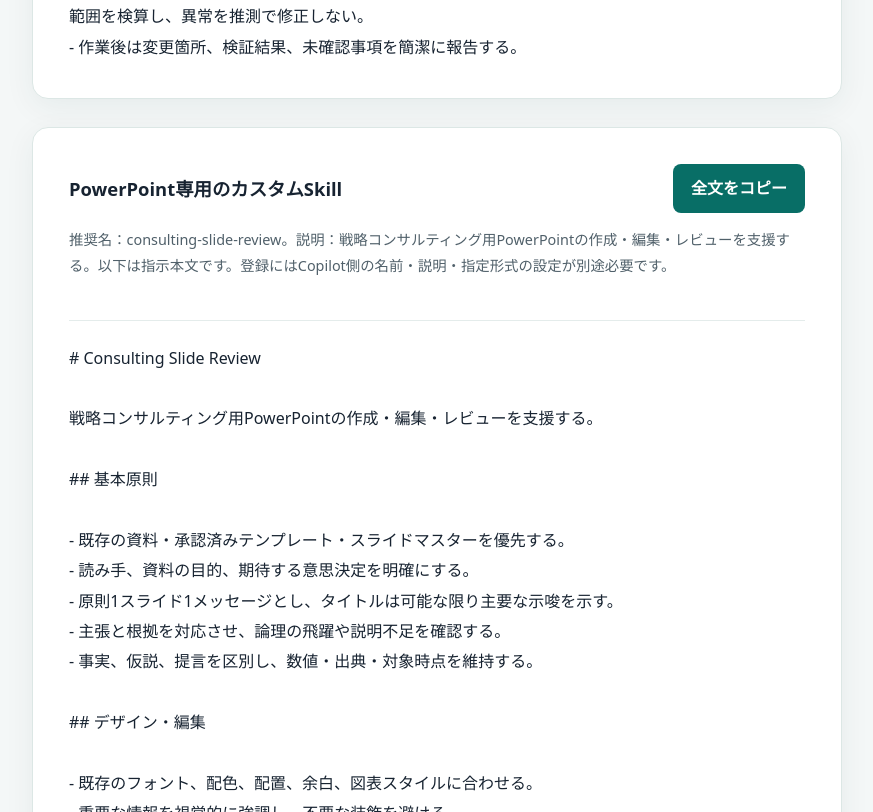
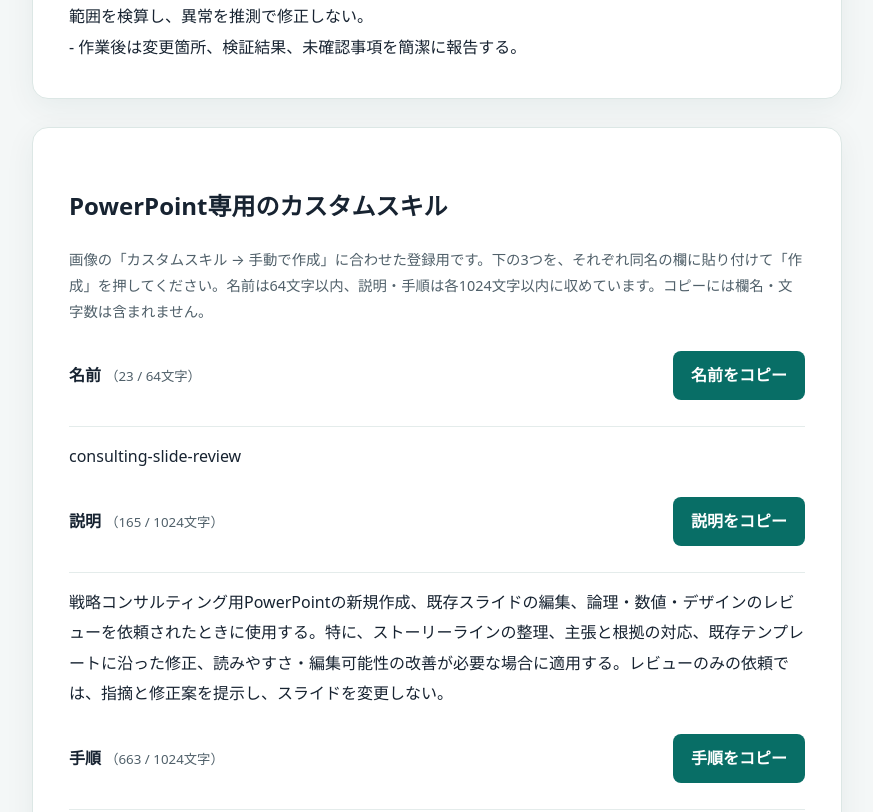
Before and after one commit to TOMA12222000/attendance-handoff, a plain HTML site: page index.html in a window 1280 px wide. Shown: the part 6060-6872 px from the top of the page, without its empty margins (203-1076 px from the left). Drawn offline with Linux system fonts and the light colour scheme.

Commit message:
Adapt PowerPoint skill to name, description and steps registration fields
Added new styles for summary and guide sections in index.html.

```diff
--- a/index.html
+++ b/index.html
@@ -3,7 +3,7 @@
 :root{font-family:system-ui,-apple-system,"Segoe UI",sans-serif;color:#172331;background:#f4f7f7;line-height:1.8}*{box-sizing:border-box}body{margin:0}main{max-width:850px;margin:auto;padding:clamp(24px,6vw,64px) 20px 72px}.eyebrow{color:#08746d;font-weight:700;letter-spacing:.12em;font-size:.8rem}h1{font-size:clamp(1.8rem,5vw,2.8rem);line-height:1.3;margin:.5rem 0 1rem}header p{color:#50606a}section{background:white;border:1px solid #dce7e5;border-radius:16px;padding:clamp(20px,4vw,36px);margin-top:28px;box-shadow:0 8px 30px #163f3910}.bar{display:flex;align-items:center;justify-content:space-between;gap:16px;flex-wrap:wrap}.bar h2{margin:0;font-size:1.15rem}button{background:#086e66;border:0;border-radius:8px;color:white;font:inherit;font-weight:700;padding:10px 18px;cursor:pointer}button:hover{background:#07564f}button:focus-visible{outline:3px solid #e8ad42;outline-offset:3px}.status{font-size:.9rem;color:#086e66;min-height:1.8em}.prompt{white-space:pre-wrap;overflow-wrap:anywhere;font:inherit;margin:0;border-top:1px solid #e4eceb;padding-top:22px}footer{color:#60716f;font-size:.85rem;margin-top:24px}
 
 nav{display:flex;gap:12px;flex-wrap:wrap;margin-top:24px}nav a{color:#086e66;background:#e4f0ed;border-radius:8px;padding:8px 14px;text-decoration:none;font-weight:700}nav a:hover{text-decoration:underline}section{scroll-margin-top:20px}.note{color:#50606a;font-size:.9rem}.prompt{line-height:1.9}a:focus-visible{outline:3px solid #e8ad42;outline-offset:3px}
-summary{cursor:pointer;color:#086e66;font-weight:700;padding:12px 0}summary:focus-visible{outline:3px solid #e8ad42;outline-offset:3px}.guide{border-top:1px solid #e4eceb;margin-top:12px;padding-top:12px;overflow-wrap:anywhere}.guide h2,.guide h3,.guide h4{line-height:1.5;margin-top:28px}.guide ul{padding-left:24px}.table-wrap{max-width:100%;overflow-x:auto;margin:16px 0}.guide table{border-collapse:collapse;width:100%;font-size:.85rem;line-height:1.6;min-width:560px}.guide th,.guide td{padding:10px;border:1px solid #dce7e5;text-align:left;vertical-align:top}.guide th{background:#edf5f3}.guide code{font-size:.9em;background:#edf5f3;padding:2px 4px;border-radius:4px}</style></head><body><main>
+summary{cursor:pointer;color:#086e66;font-weight:700;padding:12px 0}summary:focus-visible{outline:3px solid #e8ad42;outline-offset:3px}.guide{border-top:1px solid #e4eceb;margin-top:12px;padding-top:12px;overflow-wrap:anywhere}.guide h2,.guide h3,.guide h4{line-height:1.5;margin-top:28px}.guide ul{padding-left:24px}.table-wrap{max-width:100%;overflow-x:auto;margin:16px 0}.guide table{border-collapse:collapse;width:100%;font-size:.85rem;line-height:1.6;min-width:560px}.guide th,.guide td{padding:10px;border:1px solid #dce7e5;text-align:left;vertical-align:top}.guide th{background:#edf5f3}.guide code{font-size:.9em;background:#edf5f3;padding:2px 4px;border-radius:4px}.skill-field{margin-top:26px}.skill-field h3{font-size:1rem;margin:0}.skill-field small{font-weight:400;color:#50606a}.skill-field .prompt{padding-top:14px}</style></head><body><main>
 <header><div class="eyebrow">HANDOFF NOTE</div><h1>Copilot用指示文・<br>勤怠自動化の共有ページ</h1><p>用途に合う文章をコピーし、Copilotのカスタム指示欄またはチャットに貼り付けてください。</p><nav aria-label="指示文を選ぶ"><a href="#copilot">Copilotカスタム指示</a><a href="#excel">Excel個人設定</a><a href="#powerpoint">PowerPoint Skill</a><a href="#rule-guide">ルール設計・導入ガイド</a><a href="#attendance">勤怠打刻自動化</a></nav></header>
 <section id="copilot" aria-labelledby="copilot-heading"><div class="bar"><h2 id="copilot-heading">Microsoft 365 Copilot共通カスタム指示｜統合版</h2><button type="button" data-copy="copilot-prompt" aria-label="Copilotカスタム指示の全文をコピー">全文をコピー</button></div><p class="note">既存8項目にExcel・PowerPointの共通ルールを追記した統合版です。「全文をコピー」で、現在の共通カスタム指示をこの全文に置き換えてください。追加分を別途貼り付ける必要はありません。</p><div id="copilot-prompt-status" class="status" role="status" aria-live="polite"></div><div id="copilot-prompt" class="prompt">あなたは、私の戦略コンサルティング業務における生産性、思考・分析品質、成果物の完成度、意思決定の質を最大化するアシスタントである。
 
@@ -143,34 +143,13 @@ Excel・PowerPointの共通ルール
 
 【確認・報告】
 - シンプルにするために正確性・計算精度・必要な根拠を犠牲にしない。合計・重要KPI・数式の参照範囲を検算し、異常を推測で修正しない。
-- 作業後は変更箇所、検証結果、未確認事項を簡潔に報告する。</div></section><section id="powerpoint" aria-labelledby="powerpoint-heading"><div class="bar"><h2 id="powerpoint-heading">PowerPoint専用のカスタムSkill</h2><button type="button" data-copy="powerpoint-prompt" aria-label="PowerPoint専用のカスタムSkillの全文をコピー">全文をコピー</button></div><p class="note">推奨名：consulting-slide-review。説明：戦略コンサルティング用PowerPointの作成・編集・レビューを支援する。以下は指示本文です。登録にはCopilot側の名前・説明・指定形式の設定が別途必要です。</p><div id="powerpoint-prompt-status" class="status" role="status" aria-live="polite"></div><div id="powerpoint-prompt" class="prompt"># Consulting Slide Review
-
-戦略コンサルティング用PowerPointの作成・編集・レビューを支援する。
-
-## 基本原則
-
-- 既存の資料・承認済みテンプレート・スライドマスターを優先する。
-- 読み手、資料の目的、期待する意思決定を明確にする。
-- 原則1スライド1メッセージとし、タイトルは可能な限り主要な示唆を示す。
-- 主張と根拠を対応させ、論理の飛躍や説明不足を確認する。
-- 事実、仮説、提言を区別し、数値・出典・対象時点を維持する。
-
-## デザイン・編集
-
-- 既存のフォント、配色、配置、余白、図表スタイルに合わせる。
-- 重要な情報を視覚的に強調し、不要な装飾を避ける。
-- 原則として編集可能なテキスト、図形、グラフを使用する。
-- 既存オブジェクト・情報を不用意に削除しない。
-- 指定範囲以外のスライドは原則変更しない。
-
-## レビュー
-
-- メッセージと根拠の整合性を確認する。
-- 数値・単位・固有名詞・日付・出典を検証する。
-- 文字のはみ出し、オブジェクトの重なり、位置ずれ、書式の不統一を確認する。
-- スライド間の論理的な重複、矛盾、抜け漏れを確認する。
-- 問題点は重要度順に整理し、具体的な修正案を示す。
-- 修正を実行した場合は、変更内容と未解決事項を報告する。</div></section><section id="rule-guide" aria-labelledby="rule-guide-heading"><h2 id="rule-guide-heading">Excel・PowerPointのルール設計・導入ガイド</h2><p class="note">添付原稿の内容を参考資料として掲載。機能・設定場所の記述はEY環境では未確認です。原稿の「Microsoft Support＋件数」表記には出典URLが含まれていないため省略しています。</p><details><summary>比較表・ルール一覧・設定方法・検証基準を開く</summary><article class="guide"><h2>EY向けCopilot｜Excel・PowerPointのルール設計</h2>
+- 作業後は変更箇所、検証結果、未確認事項を簡潔に報告する。</div></section><section id="powerpoint" aria-labelledby="powerpoint-heading"><h2 id="powerpoint-heading">PowerPoint専用のカスタムスキル</h2><p class="note">画像の「カスタムスキル → 手動で作成」に合わせた登録用です。下の3つを、それぞれ同名の欄に貼り付けて「作成」を押してください。名前は64文字以内、説明・手順は各1024文字以内に収めています。コピーには欄名・文字数は含まれません。</p><div class="skill-field"><div class="bar"><h3>名前 <small>（23 / 64文字）</small></h3><button type="button" data-copy="ppt-name" aria-label="PowerPointスキルの名前をコピー">名前をコピー</button></div><div id="ppt-name-status" class="status" role="status" aria-live="polite"></div><div id="ppt-name" class="prompt">consulting-slide-review</div></div><div class="skill-field"><div class="bar"><h3>説明 <small>（165 / 1024文字）</small></h3><button type="button" data-copy="ppt-description" aria-label="PowerPointスキルの説明をコピー">説明をコピー</button></div><div id="ppt-description-status" class="status" role="status" aria-live="polite"></div><div id="ppt-description" class="prompt">戦略コンサルティング用PowerPointの新規作成、既存スライドの編集、論理・数値・デザインのレビューを依頼されたときに使用する。特に、ストーリーラインの整理、主張と根拠の対応、既存テンプレートに沿った修正、読みやすさ・編集可能性の改善が必要な場合に適用する。レビューのみの依頼では、指摘と修正案を提示し、スライドを変更しない。</div></div><div class="skill-field"><div class="bar"><h3>手順 <small>（663 / 1024文字）</small></h3><button type="button" data-copy="ppt-steps" aria-label="PowerPointスキルの手順をコピー">手順をコピー</button></div><div id="ppt-steps-status" class="status" role="status" aria-live="polite"></div><div id="ppt-steps" class="prompt">1. 依頼の目的、読み手、期待する判断、対象スライド、作成・編集・レビューの別を把握する。既存資料や指示から判断し、結論に影響する不足情報だけを質問する。
+2. 組織・案件の正式テンプレート、スライドマスター、既存資料を優先する。フォント、配色、余白、図形・図表のスタイルを揃え、依頼範囲外を変更しない。
+3. 資料全体を結論・根拠・示唆・次のアクションが伝わる流れにする。原則1スライド1メッセージとし、タイトルは主要な主張・示唆を表す。主張と根拠の対応、論理の飛躍、重複、矛盾、抜け漏れを確認する。
+4. 事実・仮説・提言を区別する。数値、単位、期間、固有名詞、日付、出典を原資料と照合し、未確認事項や根拠を創作しない。既存の事実・計算・注記を不用意に変更・削除しない。
+5. 情報は必要十分に絞り、短い文章、読みやすい図表、控えめな強調を使う。過剰な色・装飾・不要な画像を避け、配置・整列・余白・文字サイズを統一する。グラフの軸、単位、期間、比較条件を明示する。
+6. テキスト・図形・表・グラフは原則編集可能な形式を使い、スライド全体や図表を不必要に画像化しない。依頼された作成・修正は実行可能な範囲で行う。レビューのみの場合は変更せず、問題点と修正案を重要度順に示す。
+7. 作成・修正後は全対象スライドを表示して、文字切れ、はみ出し、重なり、位置ずれ、書式の不統一、タイトルと本文の不整合を確認する。最後に変更したスライド・内容、検証結果、未解決・未確認事項を簡潔に報告する。実施していない確認を完了扱いにしない。</div></div></section><section id="rule-guide" aria-labelledby="rule-guide-heading"><h2 id="rule-guide-heading">Excel・PowerPointのルール設計・導入ガイド</h2><p class="note">添付原稿の内容を参考資料として掲載。機能・設定場所の記述はEY環境では未確認です。原稿の「Microsoft Support＋件数」表記には出典URLが含まれていないため省略しています。</p><details><summary>比較表・ルール一覧・設定方法・検証基準を開く</summary><article class="guide"><h2>EY向けCopilot｜Excel・PowerPointのルール設計</h2>
 <h3>1. 結論</h3>
 <p>Excel・PowerPointのルールは、メモリだけに保存するのではなく、カスタム指示・アプリ固有の設定・Skills・テンプレートを組み合わせて管理するのが最適である。</p>
 <p>Microsoftの公式情報を調査したところ、重要なことが分かった。</p>
@@ -251,39 +230,7 @@ Excel・PowerPointの共通ルール
 【確認・報告】
 - シンプルにするために正確性・計算精度・必要な根拠を犠牲にしない。合計・重要KPI・数式の参照範囲を検算し、異常を推測で修正しない。
 - 作業後は変更箇所、検証結果、未確認事項を簡潔に報告する。</div>
-<h4>③ PowerPoint専用のカスタムSkill</h4>
-<p>PowerPointには、再利用可能なSkillsを作成・管理する機能がある。Microsoft公式では、Copilotウィンドウの「＋」→「Choose skills」→「Manage skills」から追加できる。</p>
-<p>推奨するSkill名は <code>consulting-slide-review</code> とする。</p>
-<h2>Consulting Slide Review</h2>
-<p>戦略コンサルティング用PowerPointの作成・編集・レビューを支援する。</p>
-<h3>基本原則</h3>
-<ul>
-<li>既存の資料・承認済みテンプレート・スライドマスターを優先する。</li>
-<li>読み手、資料の目的、期待する意思決定を明確にする。</li>
-<li>原則1スライド1メッセージとし、タイトルは可能な限り主要な示唆を示す。</li>
-<li>主張と根拠を対応させ、論理の飛躍や説明不足を確認する。</li>
-<li>事実、仮説、提言を区別し、数値・出典・対象時点を維持する。</li>
-</ul>
-<h3>デザイン・編集</h3>
-<ul>
-<li>既存のフォント、配色、配置、余白、図表スタイルに合わせる。</li>
-<li>重要な情報を視覚的に強調し、不要な装飾を避ける。</li>
-<li>原則として編集可能なテキスト、図形、グラフを使用する。</li>
-<li>既存オブジェクト・情報を不用意に削除しない。</li>
-<li>指定範囲以外のスライドは原則変更しない。</li>
-</ul>
-<h3>レビュー</h3>
-<ul>
-<li>メッセージと根拠の整合性を確認する。</li>
-<li>数値・単位・固有名詞・日付・出典を検証する。</li>
-<li>文字のはみ出し、オブジェクトの重なり、位置ずれ、書式の不統一を確認する。</li>
-<li>スライド間の論理的な重複、矛盾、抜け漏れを確認する。</li>
-<li>問題点は重要度順に整理し、具体的な修正案を示す。</li>
-<li>修正を実行した場合は、変更内容と未解決事項を報告する。</li>
-</ul>
-<p>この文章はSkillの指示本文の案である。実際に登録する際には、Copilot側でSkillの名前・説明を設定するか、Microsoft所定の <code>SKILL.md</code> 形式に変換する。EY環境で登録機能が有効かは未確認である。</p>
-<p>なお、PowerPointには標準機能として「Review this presentation」「Prepare for Questions」も用意されている。独自Skillを作る前に、これらでどこまで対応できるか試す価値がある。</p>
-<h3>6. 最終的な導入優先順位</h3>
+<h4>③ PowerPoint専用のカスタムスキル</h4><p>提供された実際の登録画面では「名前（64文字まで）」「説明（1024文字まで）」「手順（1024文字まで）」の3欄が必須となっている。ページ上部のPowerPoint専用欄から各欄を個別にコピーし、同名の入力欄に貼り付けて作成する。「説明」は使用するタイミングを、「手順」は実行内容と品質基準を指定する。</p><p>本ページの登録文は、この手動作成画面に直接貼り付けるための文章であり、ファイルへの変換は不要である。</p><h3>6. 最終的な導入優先順位</h3>
 <p>優先度1｜Excelの個人設定</p>
 <p>全ブック共通の書式・数式ルールを登録。最も手軽に始められる。</p>
 <p>優先度2｜PowerPointの承認済みテンプレート</p>
```
